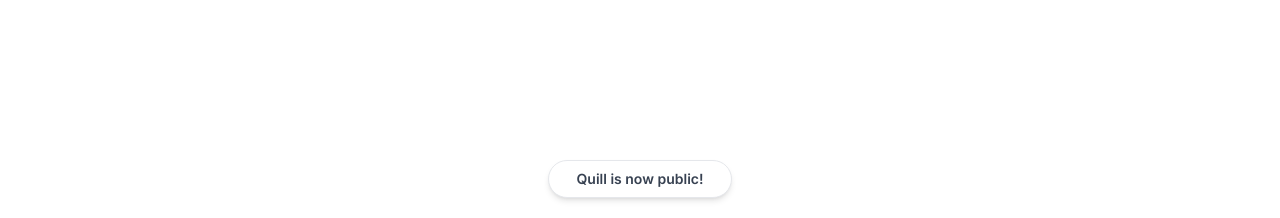
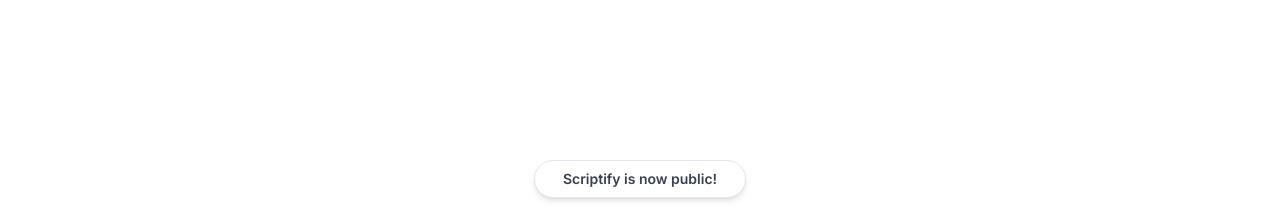
Before and after one commit to brain-ambani/quill-saas, a Next.js app: page / in a window 1280 px wide. Shown: the top 218 px of the page. Built offline with nearby package versions, Linux system fonts and the light colour scheme.

Commit message:
updated the page file

```diff
--- a/src/app/page.tsx
+++ b/src/app/page.tsx
@@ -18,7 +18,7 @@
        transition-all hover:border-gray-300 hover:bg-white/50"
         >
           <p className="text-sm font-semibold text-gray-700">
-            Quill is now public!
+            Scriptify is now public!
           </p>
         </div>
         <h1 className="max-w-4xl text-5xl font-bold md:text-6xl lg:text-7xl">
```
